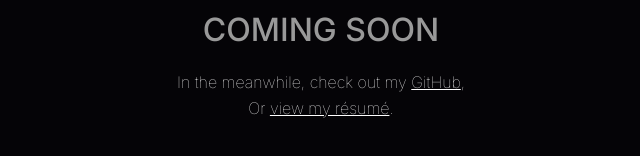
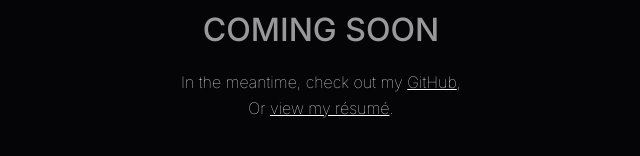
Before and after one commit to yurixander/yurixander.dev, a plain HTML site: page index.html in a window 1280 px wide. Shown: the part 402-558 px from the top of the page, 319-959 px from the left. Drawn offline with Linux system fonts and the light colour scheme.

Commit message:
Proper wording

```diff
--- a/index.html
+++ b/index.html
@@ -29,7 +29,7 @@
       src="./thumbs-up.png" />
     <h1>Coming Soon</h1>
     <span
-      >In the meanwhile, check out my
+      >In the meantime, check out my
       <a target="_blank" href="https://github.com/yurixander">GitHub</a>,</span
     >
     <span>Or <a target="_blank" href="/resume.pdf">view my résumé</a>.</span>
```
